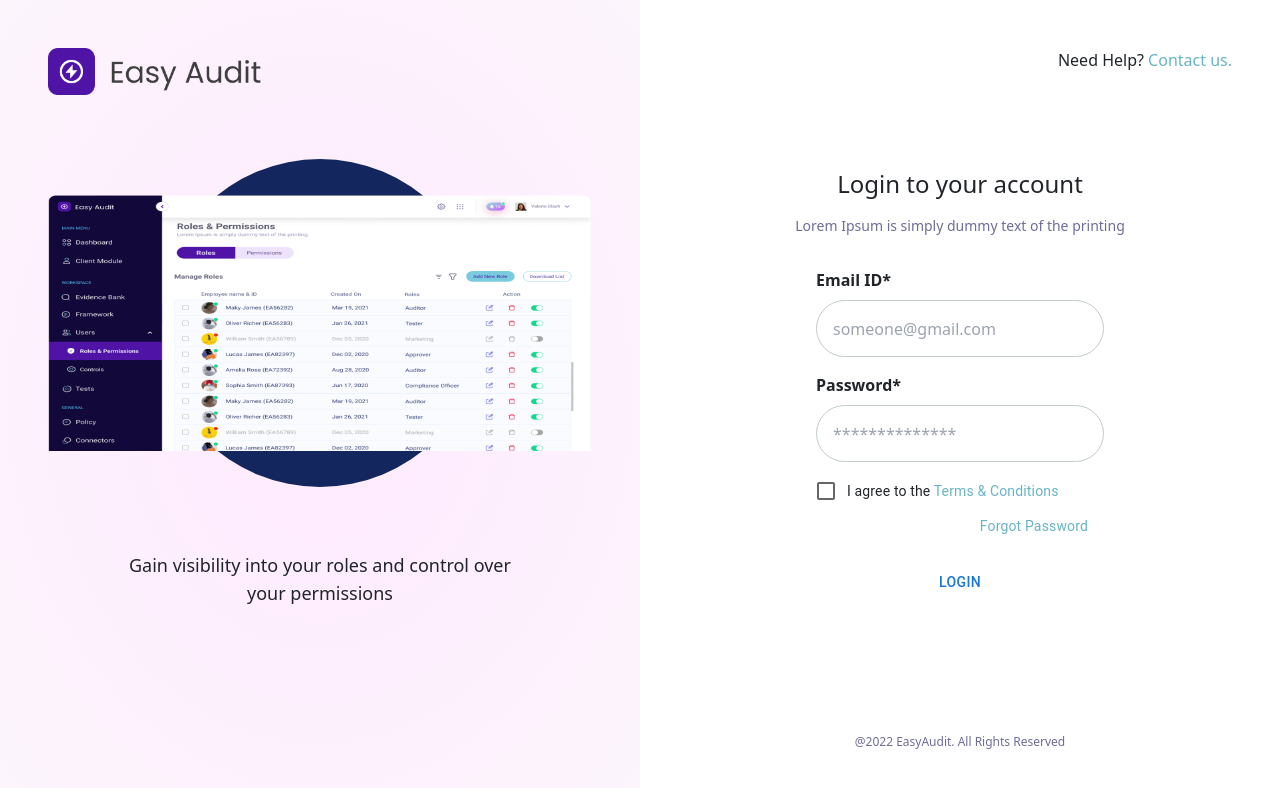
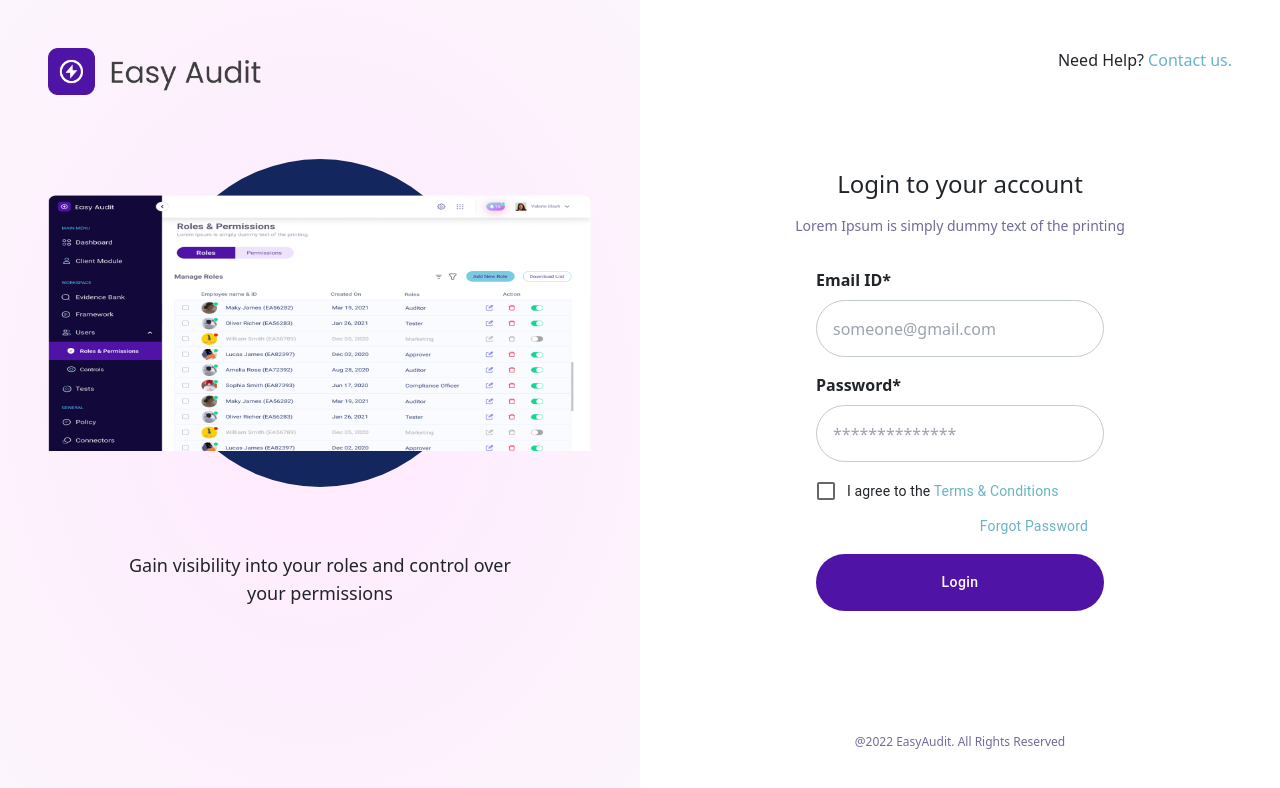
Before and after one commit to rfawesome21/role-based-ui, a Next.js app: page /Login in a window 1280 px wide. Shown: the top 788 px of the page. Built offline with nearby package versions, Linux system fonts and the light colour scheme.

Commit message:
css overlap fixed

```diff
--- a/styles/Login.module.css
+++ b/styles/Login.module.css
@@ -3,11 +3,11 @@
     text-decoration: none;
 }
 .Button{
-    background-color: #4F13A6;
-    border-radius: 2.063rem;
+    background-color: #4F13A6!important;
+    border-radius: 2.063rem!important;
     height: 3.563rem;
-    color: white;
-    text-transform: capitalize;
+    color: white!important;
+    text-transform: capitalize!important;
 }
 
 .Button:hover{
```
